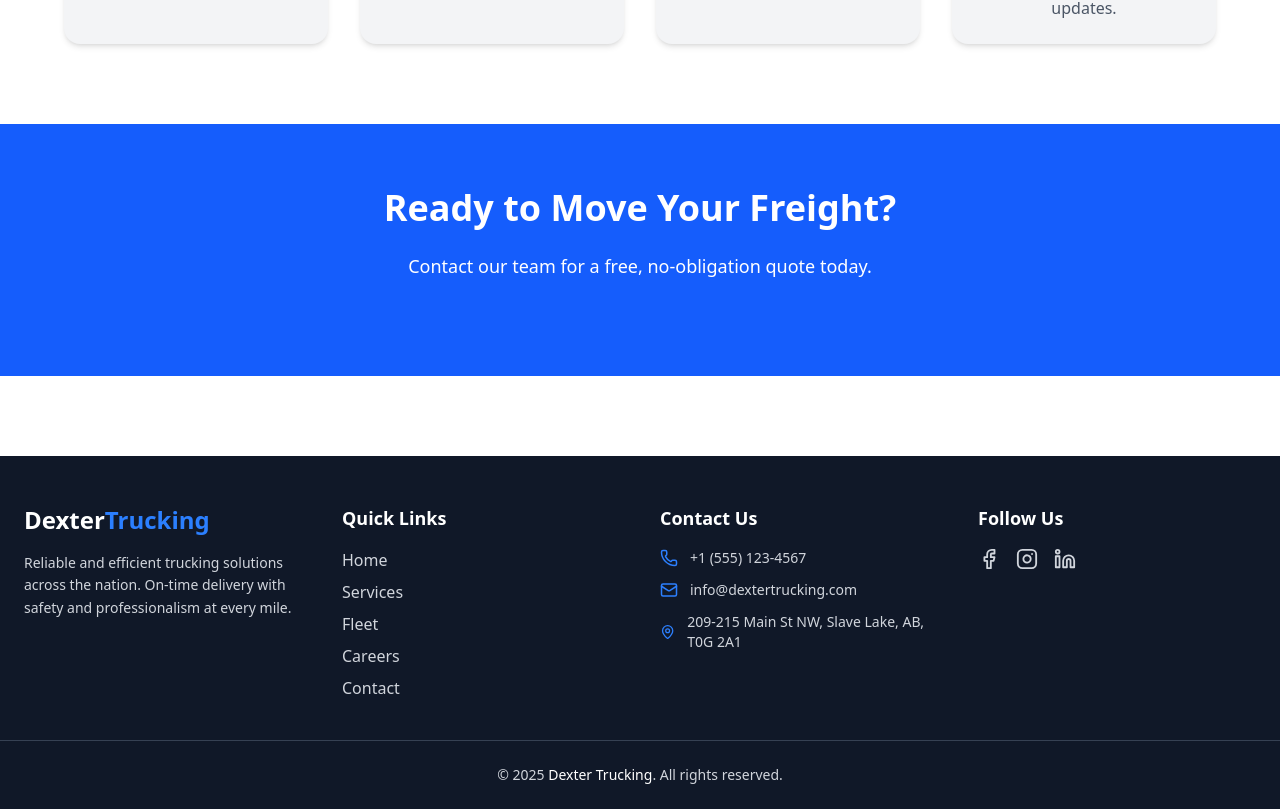
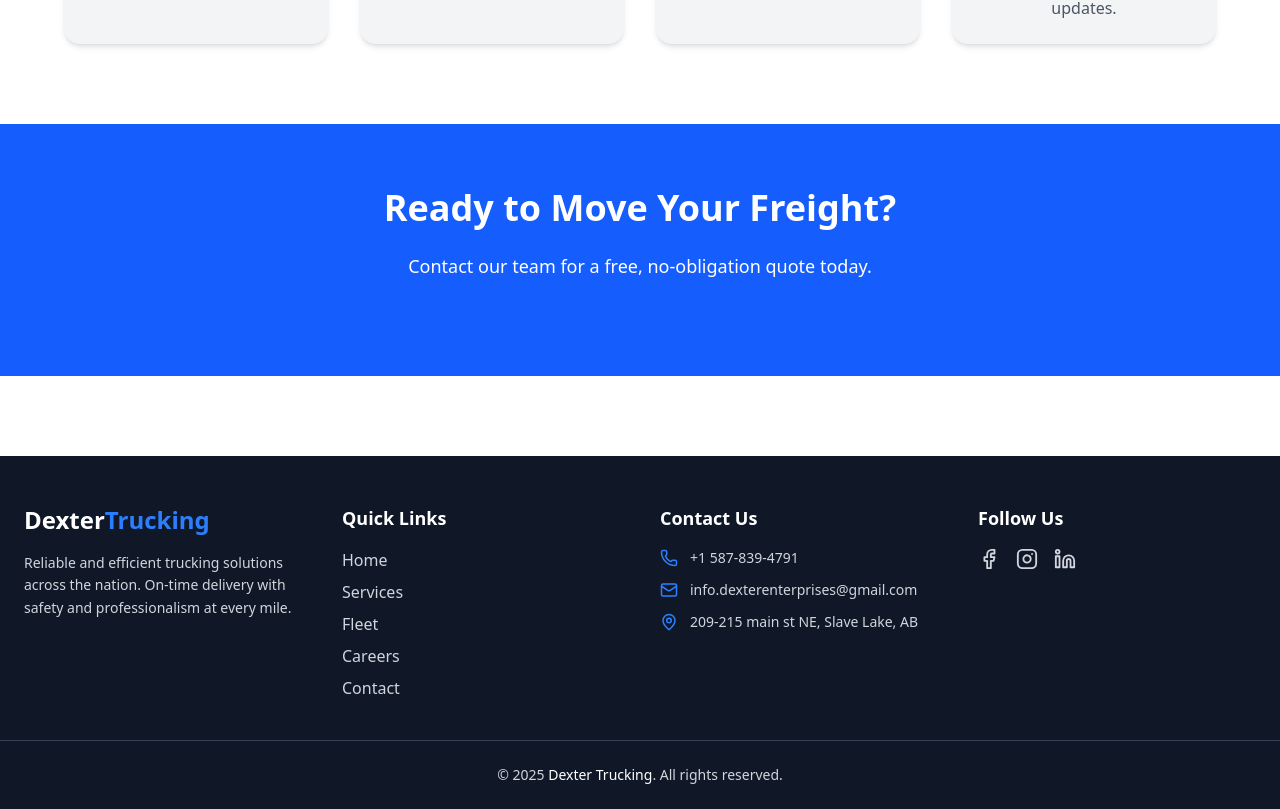
Before and after one commit to Shubham-juris/dexter-enterprises-trucking, a React (Vite) app: page / in a window 1280 px wide. Shown: the part 1395-2204 px from the top of the page. Built offline with nearby package versions, Linux system fonts and the light colour scheme; the HTML template or start-up script is replaced by a standard one.

Commit message:
Update Footer.jsx
update contact info

```diff
--- a/src/Common/Footer.jsx
+++ b/src/Common/Footer.jsx
@@ -60,15 +60,15 @@ const Footer = () => {
           <ul className="space-y-3 text-sm">
             <li className="flex items-center gap-3">
               <Phone size={18} className="text-blue-500" />
-              +1 (555) 123-4567
+              +1 587-839-4791
             </li>
             <li className="flex items-center gap-3">
               <Mail size={18} className="text-blue-500" />
-              info@dextertrucking.com
+              info.dexterenterprises@gmail.com
             </li>
             <li className="flex items-center gap-3">
               <MapPin size={18} className="text-blue-500" />
-              209-215 Main St NW, Slave Lake, AB, T0G 2A1
+              209-215 main st NE, Slave Lake, AB
             </li>
           </ul>
         </div>
```
